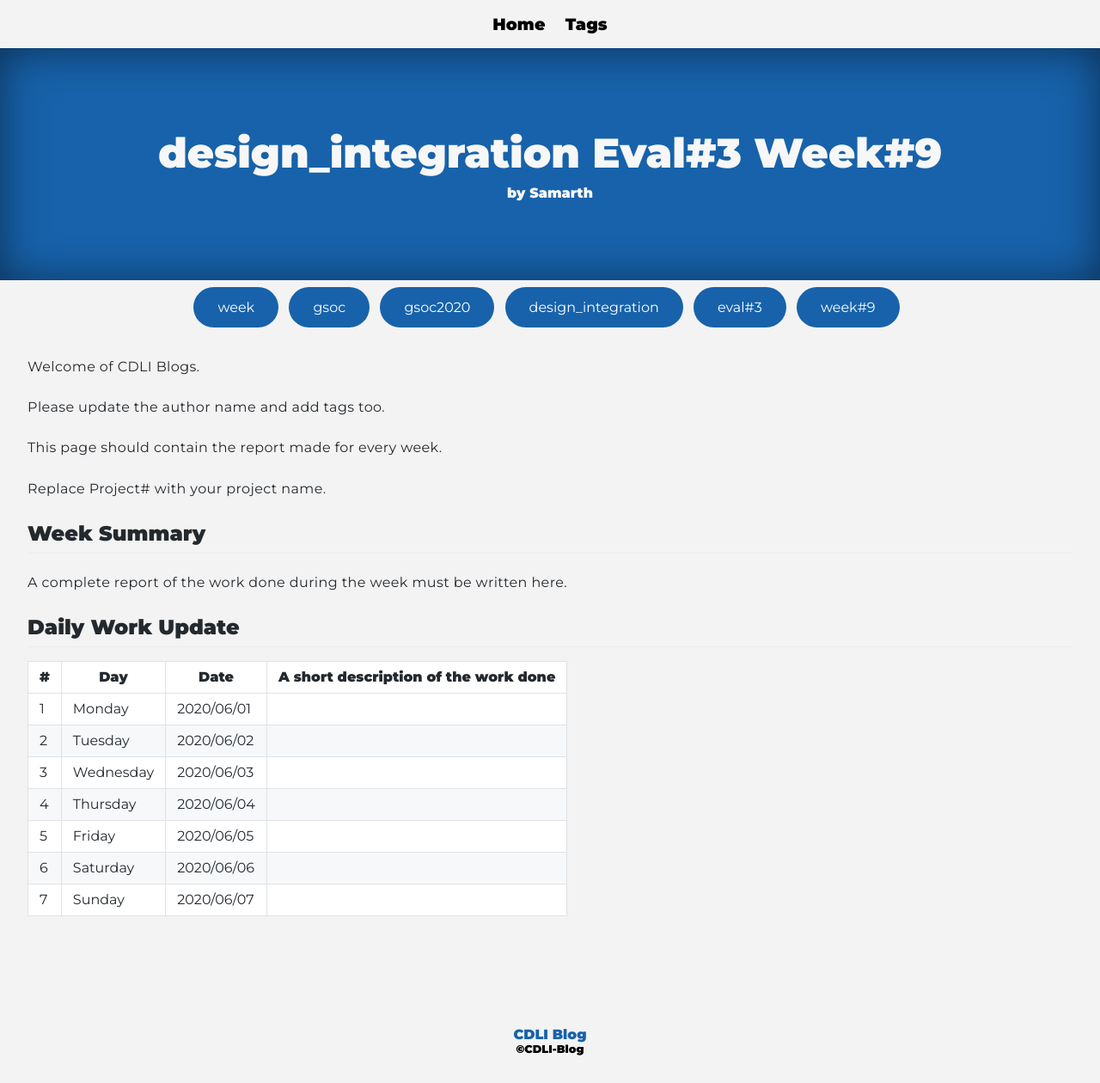
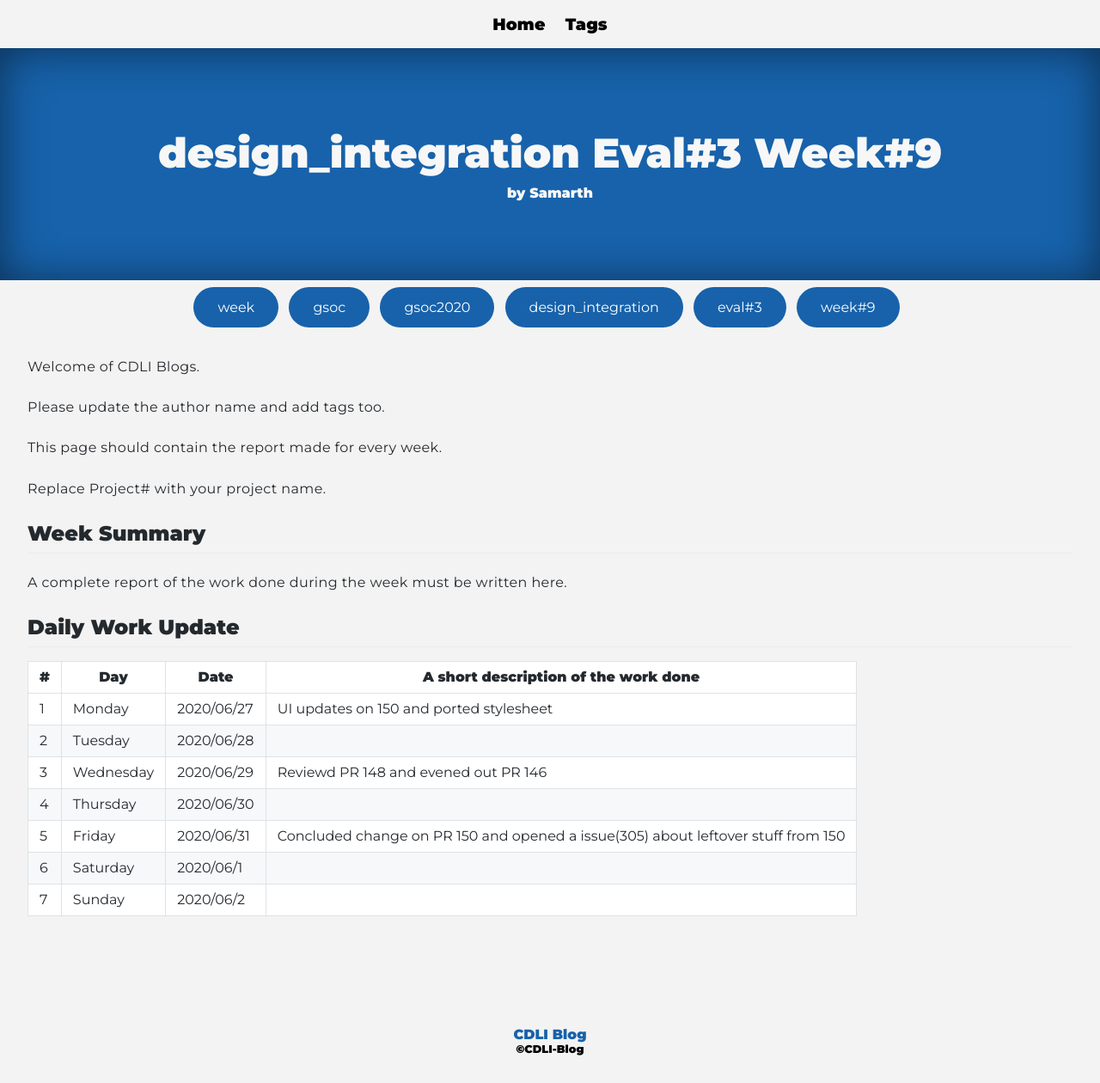
Before and after one commit to cdli-gh/blog, a Jekyll site: the page built from _blog/gsoc20/design_integration/posts/11_week9.md, in a window 1280 px wide. Shown: the whole page at 86% size. Built offline with Jekyll 4.4.1, drawn with Linux system fonts in a browser that asks for light colours; Markdown is read by kramdown in place of the engine named in the settings.

Commit message:
Update 11_week9.md

```diff
--- a/_blog/gsoc20/design_integration/posts/11_week9.md
+++ b/_blog/gsoc20/design_integration/posts/11_week9.md
@@ -21,10 +21,10 @@ A complete report of the work done during the week must be written here.
 
 |\#|Day|Date|A short description of the work done|
 |---	|---	|---	|---	|
-|1   	| Monday 	|   2020/06/01	|   	|
-|2   	| Tuesday  	|   2020/06/02	|   	|
-|3   	| Wednesday  	|  2020/06/03 	|   	|
-|4   	| Thursday  	|   2020/06/04	|   	|
-|5   	| Friday  	|   2020/06/05	|   	|
-|6   	| Saturday  	|   2020/06/06	|   	|
-|7   	| Sunday  	|   2020/06/07	|   	|
+|1   	| Monday 	|   2020/06/27	|UI updates on 150 and ported stylesheet|
+|2   	| Tuesday  	|   2020/06/28	|   	|
+|3   	| Wednesday  	|  2020/06/29 	|Reviewd PR 148 and evened out PR 146   	|
+|4   	| Thursday  	|   2020/06/30	|   	|
+|5   	| Friday  	|   2020/06/31	| Concluded change on PR 150 and opened a issue(305) about leftover stuff from 150  	|
+|6   	| Saturday  	|   2020/06/1	|   	|
+|7   	| Sunday  	|   2020/06/2	|   	|
```
